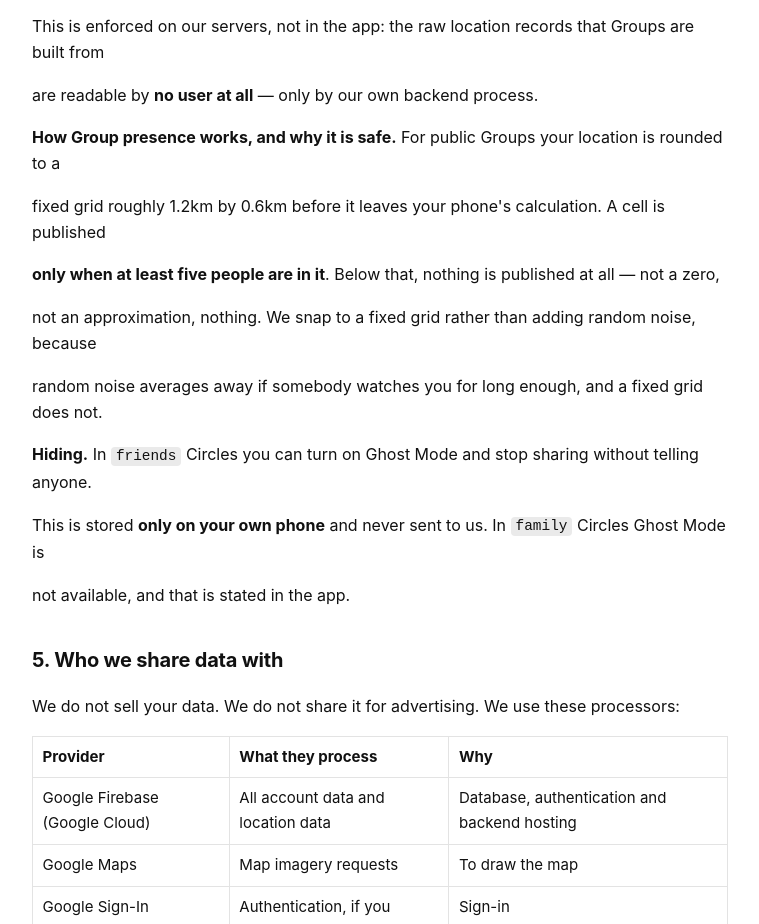
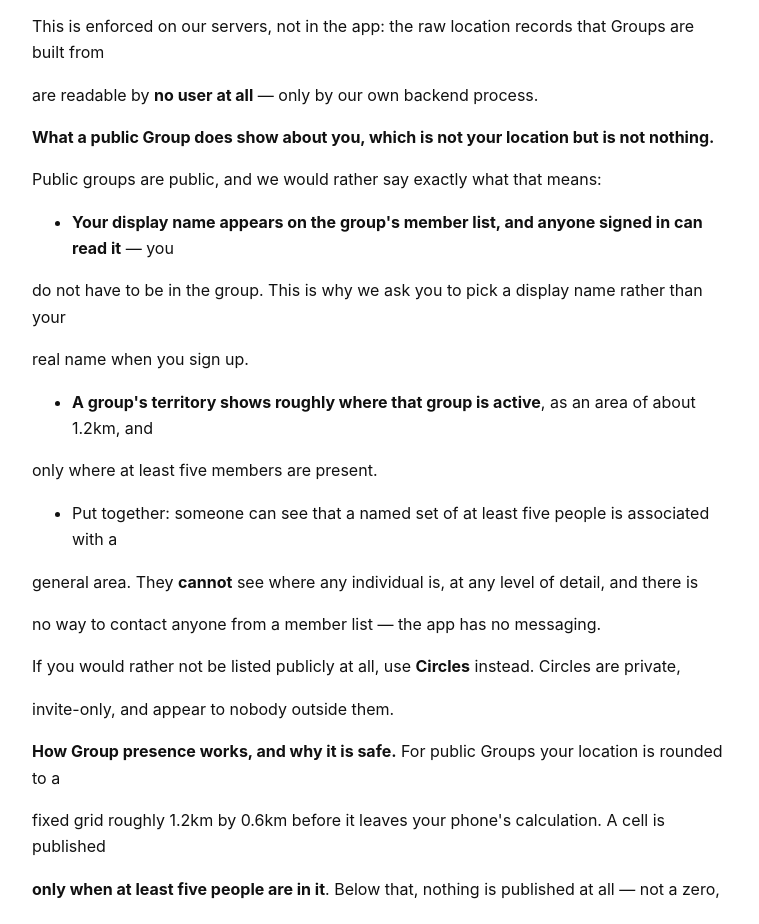
Before and after one commit to tetra9999/aura365life-legal, a plain HTML site: page privacy.html in a window 1280 px wide. Shown: the part 4061-4985 px from the top of the page, without its empty margins (260-1019 px from the left). Drawn offline with Linux system fonts and the light colour scheme.

Commit message:
Say plainly what a public group reveals about you
The policy explained that public groups never show your location, which is true,
and said nothing about the member list being world-readable, which is the part a
reader would want to know. Now states both: your display name is visible to
anyone signed in, territory shows roughly where a group is active, and Circles
are the private alternative if you would rather not be listed.

```diff
--- a/privacy.html
+++ b/privacy.html
@@ -111,6 +111,24 @@ footer { margin-top:3rem; padding-top:1.25rem; border-top:1px solid var(--line);
 <p><strong>Who does not.</strong> Everyone else, including every member of every public <strong>Group</strong> you belong to.</p>
 <p>This is enforced on our servers, not in the app: the raw location records that Groups are built from</p>
 <p>are readable by <strong>no user at all</strong> — only by our own backend process.</p>
+<p><strong>What a public Group does show about you, which is not your location but is not nothing.</strong></p>
+<p>Public groups are public, and we would rather say exactly what that means:</p>
+<ul>
+<li><strong>Your display name appears on the group's member list, and anyone signed in can read it</strong> — you</li>
+</ul>
+<p>  do not have to be in the group. This is why we ask you to pick a display name rather than your</p>
+<p>  real name when you sign up.</p>
+<ul>
+<li><strong>A group's territory shows roughly where that group is active</strong>, as an area of about 1.2km, and</li>
+</ul>
+<p>  only where at least five members are present.</p>
+<ul>
+<li>Put together: someone can see that a named set of at least five people is associated with a</li>
+</ul>
+<p>  general area. They <strong>cannot</strong> see where any individual is, at any level of detail, and there is</p>
+<p>  no way to contact anyone from a member list — the app has no messaging.</p>
+<p>If you would rather not be listed publicly at all, use <strong>Circles</strong> instead. Circles are private,</p>
+<p>invite-only, and appear to nobody outside them.</p>
 <p><strong>How Group presence works, and why it is safe.</strong> For public Groups your location is rounded to a</p>
 <p>fixed grid roughly 1.2km by 0.6km before it leaves your phone's calculation. A cell is published</p>
 <p><strong>only when at least five people are in it</strong>. Below that, nothing is published at all — not a zero,</p>
```
